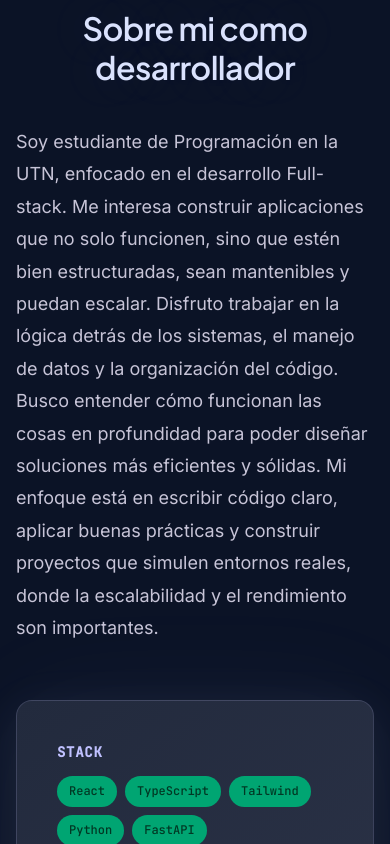
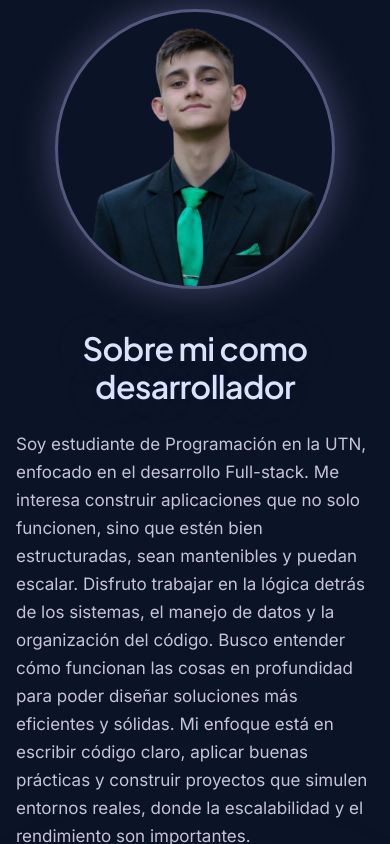
Before and after one commit to NogFait/PortaFolio, a React (Vite) app: page / in a window 390 px wide. Shown: the part 3000-3844 px from the top of the page. Built offline with nearby package versions, Linux system fonts and the light colour scheme.

Commit message:
agregando imagen de perfil en seccion sobre mi y haciendo respectivo responsive

```diff
--- a/src/components/About.tsx
+++ b/src/components/About.tsx
@@ -1,4 +1,5 @@
 import { useEffect, useRef, useState } from 'react'
+import perfil from '../assets/perfil.png'
 
 const About = () => {
   const sectionRef = useRef<HTMLElement>(null)
@@ -33,7 +34,7 @@ const About = () => {
 
   return (
     <section ref={sectionRef} id="about" style={{
-      padding: '6rem 2rem',
+      padding: '4rem 2rem',
       backgroundColor: '#0b1326',
       minHeight: '100vh',
       display: 'flex',
@@ -60,13 +61,38 @@ const About = () => {
             textTransform: 'uppercase'
           }}>PERFIL PROFESIONAL</span>
 
+          {/* Foto de perfil responsive */}
+          <div style={{
+            width: isDesktop ? '220px' : '280px',
+            height: isDesktop ? '220px' : '280px',
+            borderRadius: '50%',
+            border: '3px solid rgba(192, 193, 255, 0.4)',
+            boxShadow: '0 0 40px rgba(192, 193, 255, 0.3)',
+            marginBottom: '2rem',
+            overflow: 'hidden',
+            display: 'inline-block',
+            position: 'relative'
+          }}>
+            <img
+              src={perfil}
+              alt="Foto de perfil"
+              style={{
+                width: '100%',
+                height: '100%',
+                objectFit: 'cover',
+                transform: 'scale(1.3)',
+                transformOrigin: '50% 0%'
+              }}
+            />
+          </div>
+
           <h2 style={{
               fontFamily: '"Plus Jakarta Sans", sans-serif',
-              fontSize: isDesktop ? '3rem' : '2rem',
+              fontSize: isDesktop ? '2.75rem' : '2rem',
               lineHeight: '1.2',
               fontWeight: 600,
               color: '#dae2fd',
-              marginBottom: '2.5rem',
+              marginBottom: '1.5rem',
               letterSpacing: '-0.02em',
               textShadow: '0 0 50px rgba(192, 193, 255, 0.2)'
           }}>
@@ -75,8 +101,8 @@ const About = () => {
 
           <div style={{
             display: 'grid',
-            gridTemplateColumns: 'repeat(auto-fit, minmax(320px, 1fr))',
-            gap: '2rem',
+            gridTemplateColumns: 'repeat(auto-fit, minmax(300px, 1fr))',
+            gap: '1.5rem',
             maxWidth: '1200px',
             width: '100%',
             textAlign: 'left'
@@ -85,10 +111,10 @@ const About = () => {
             <div>
                <p style={{
                    fontFamily: '"Inter", sans-serif',
-                  fontSize: '1.125rem',
-                  lineHeight: '1.8',
+                   fontSize: '1.0625rem',
+                   lineHeight: '1.65',
                    color: '#c7c4d7',
-                  marginBottom: '1.5rem'
+                   marginBottom: '1rem'
                }}>
                  Soy estudiante de Programación en la UTN, enfocado en el desarrollo Full-stack. Me interesa construir aplicaciones que no solo funcionen, sino que
                  estén bien estructuradas, sean mantenibles y puedan escalar.
@@ -101,10 +127,10 @@ const About = () => {
                </p>
             </div>
 
-            {/* Columna derecha: Tarjeta con información clave - VISUALMENTE MEJORADA */}
+            {/* Columna derecha: Tarjeta con información clave */}
             <div style={{
               background: 'linear-gradient(145deg, #222a3d 0%, #2d3449 100%)',
-              padding: '2.5rem',
+              padding: '1.25rem',
               borderRadius: '1rem',
               boxShadow: '0 10px 50px rgba(218, 226, 253, 0.08), 0 0 120px rgba(192, 193, 255, 0.05)',
               border: '1px solid rgba(192, 193, 255, 0.15)',
@@ -128,14 +154,14 @@ const About = () => {
                 margin: 0,
                 display: 'flex',
                 flexDirection: 'column',
-                gap: '1.5rem'
+                gap: '0.875rem'
               }}>
-                {/* Stack con Tech Chips VISUALES */}
+                {/* Stack con Tech Chips */}
                 <li style={{ color: '#dae2fd', fontFamily: '"Inter", sans-serif', fontSize: '0.9375rem' }}>
                   <div style={{
                     color: '#c0c1ff',
                     fontWeight: 600,
-                    marginBottom: '0.75rem',
+                    marginBottom: '0.625rem',
                     fontSize: '0.875rem',
                     letterSpacing: '0.05em',
                     textTransform: 'uppercase',
@@ -201,4 +227,4 @@ const About = () => {
   )
 }
 
-export default About;
+export default About
```
Also changed, not shown: src/assets/perfil.png (added), src/components/Hero.tsx (indentation only). Lines whose indentation alone changed are shown as unchanged.
